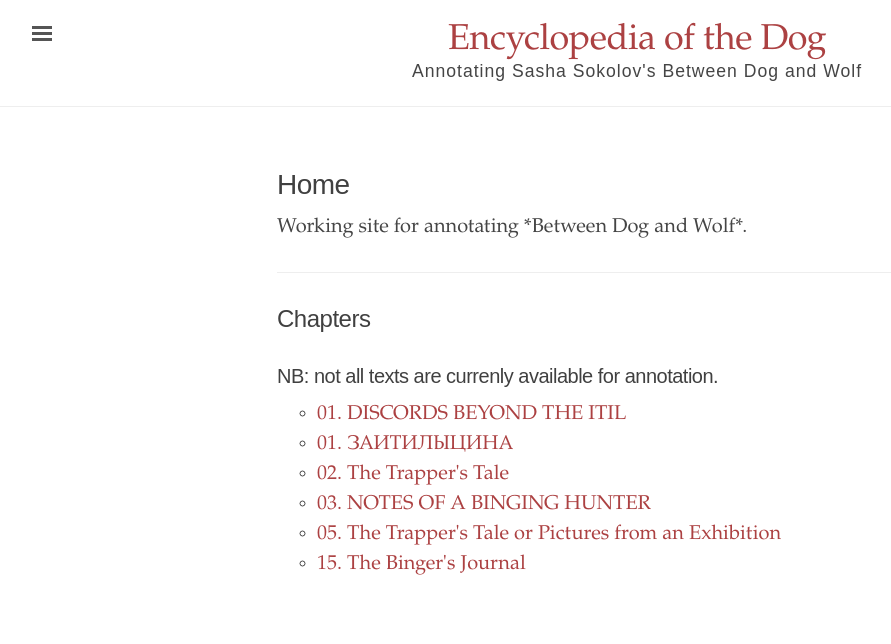
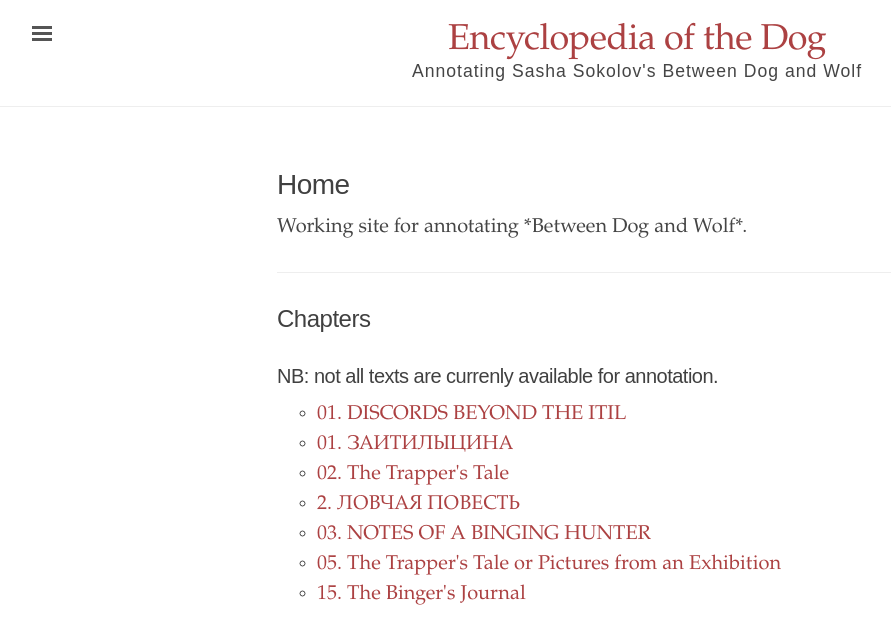
Before and after one commit to digbmc/dog-annotation-site, a Jekyll site: the page built from index.html, in a window 1280 px wide. Shown: the top 644 px of the page, without its empty margins (3-894 px from the left). Built offline with Jekyll 4.4.1, drawn with Linux system fonts in a browser that asks for light colours.

Commit message:
add header

```diff
--- a/_texts/02_ru.md
+++ b/_texts/02_ru.md
@@ -1,3 +1,8 @@
+---
+layout: narrative
+title: 2.  ЛОВЧАЯ  ПОВЕСТЬ
+language: ru
+---
 
 2.  ЛОВЧАЯ  ПОВЕСТЬ
 Жить;  знать  цену  глубоким  галошам в пору разлива
```
